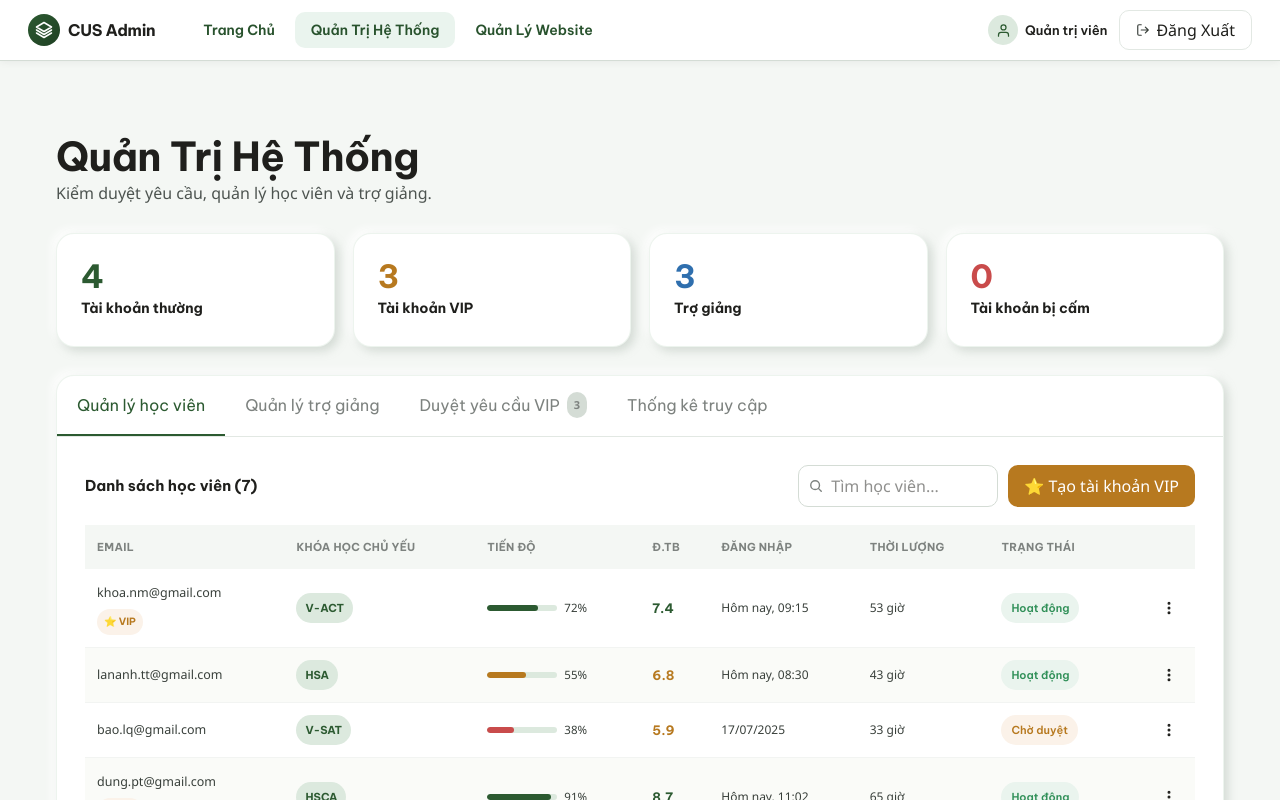
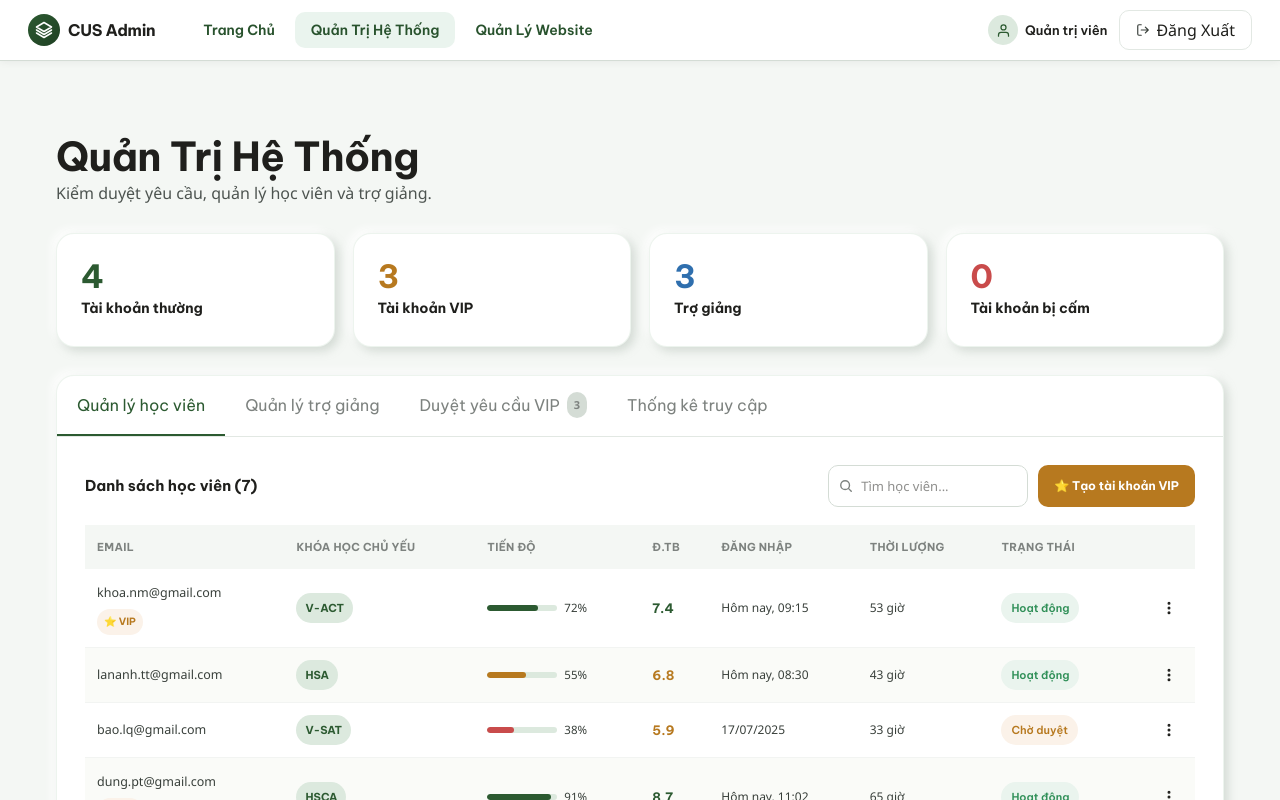
Before and after one commit to CUS-Study-Web/study-web-fe, a React (Vite) app: page /admin/system in a window 1280 px wide. Shown: the top 800 px of the page. Built offline with nearby package versions, Linux system fonts and the light colour scheme.

Commit message:
fix(system): fix ui to match prototype

```diff
--- a/src/components/admin/AssistantTab.tsx
+++ b/src/components/admin/AssistantTab.tsx
@@ -65,12 +65,12 @@ const AssistantTab = ({
               value={searchQuery}
               onChange={(e) => setSearchQuery(e.target.value)}
               placeholder="Tìm trợ giảng..."
-              className="w-full sm:w-[200px] pl-[32px] pr-[14px] py-[8px] rounded-[10px] border border-[var(--border-500)] [font-family:var(--font-body)] text-[13px] text-[var(--text-primary)] outline-none focus:border-[var(--brand-500)]"
+              className="w-full !sm:w-[200px] pl-[32px] pr-[14px] py-[8px] rounded-[10px] border border-[var(--border-500)] [font-family:var(--font-body)] !text-[13px] text-[var(--text-primary)] outline-none focus:border-[var(--brand-500)]"
             />
           </div>
           <button
             onClick={() => setShowCreateAsst(true)}
-            className="flex items-center gap-[7px] [font-family:var(--font-heading)] font-bold text-[13px] px-[18px] py-[9px] rounded-[var(--radius-sm)] border-none bg-[var(--brand-500)] !text-white cursor-pointer hover:bg-[var(--brand-600)] transition-colors duration-[var(--motion-fast)]"
+            className="flex items-center gap-[7px] ![font-family:var(--font-heading)] !font-bold !text-[13px] px-[18px] py-[9px] rounded-[var(--radius-sm)] border-none bg-[var(--brand-500)] !text-white cursor-pointer hover:bg-[var(--brand-600)] transition-colors duration-[var(--motion-fast)]"
           >
             <svg width="14" height="14" viewBox="0 0 24 24" fill="none" className="stroke-white" strokeWidth="2.5" strokeLinecap="round">
               <path d="M12 5v14M5 12h14" />
--- a/src/components/admin/StudentTab.tsx
+++ b/src/components/admin/StudentTab.tsx
@@ -77,12 +77,12 @@ const StudentTab = ({
               value={searchQuery}
               onChange={(e) => setSearchQuery(e.target.value)}
               placeholder="Tìm học viên..."
-              className="w-full sm:w-[200px] pl-[32px] pr-[14px] py-[8px] rounded-[10px] border border-[var(--border-500)] [font-family:var(--font-body)] text-[13px] text-[var(--text-primary)] outline-none focus:border-[var(--brand-500)]"
+              className="w-full !sm:w-[200px] pl-[32px] pr-[14px] py-[8px] rounded-[10px] border border-[var(--border-500)] [font-family:var(--font-body)] !text-[13px] text-[var(--text-primary)] outline-none focus:border-[var(--brand-500)]"
             />
           </div>
           <button
             onClick={() => setShowVipModal(true)}
-            className="[font-family:var(--font-heading)] font-bold text-[12px] px-[16px] py-[9px] rounded-[var(--radius-sm)] border-none bg-[var(--warning-500)] !text-white cursor-pointer whitespace-nowrap hover:bg-[var(--warning-600)] transition-colors duration-[var(--motion-fast)]"
+            className="![font-family:var(--font-heading)] !font-bold !text-[12px] px-[16px] py-[9px] rounded-[var(--radius-sm)] border-none bg-[var(--warning-500)] !text-white cursor-pointer whitespace-nowrap hover:bg-[var(--warning-600)] transition-colors duration-[var(--motion-fast)]"
           >
             ⭐ Tạo tài khoản VIP
           </button>
--- a/src/components/admin/VipRequestsTab.tsx
+++ b/src/components/admin/VipRequestsTab.tsx
@@ -58,14 +58,14 @@ const VipRequestsTab = ({ vipRequests, onApprove, onReject }: VipRequestsTabProp
               value={vipSearch}
               onChange={(e) => setVipSearch(e.target.value)}
               placeholder="Tìm học viên..."
-              className="pl-[30px] pr-[12px] py-[8px] rounded-[10px] border border-[var(--border-500)] [font-family:var(--font-body)] text-[13px] outline-none w-[190px] focus:border-[var(--brand-500)]"
+              className="pl-[30px] pr-[12px] py-[8px] rounded-[10px] border border-[var(--border-500)] [font-family:var(--font-body)] !text-[13px] outline-none w-[190px] focus:border-[var(--brand-500)]"
             />
           </div>
           {["Tất cả", "Chờ duyệt", "Đã duyệt", "Từ chối"].map((f) => (
             <button
               key={f}
               onClick={() => setVipFilter(f)}
-              className={`px-[13px] py-[7px] rounded-[9px] [font-family:var(--font-heading)] font-semibold text-[12px] cursor-pointer transition-all duration-[var(--motion-fast)] outline-none border ${
+              className={`px-[13px] py-[7px] rounded-[9px] ![font-family:var(--font-heading)] !font-semibold !text-[12px] cursor-pointer transition-all duration-[var(--motion-fast)] outline-none border ${
                 vipFilter === f
                   ? "!border-transparent !bg-[var(--brand-500)] !text-white"
                   : "!border-[var(--border-500)] !bg-white !text-[var(--text-secondary-300)] !hover:text-[var(--text-primary)]"
```
